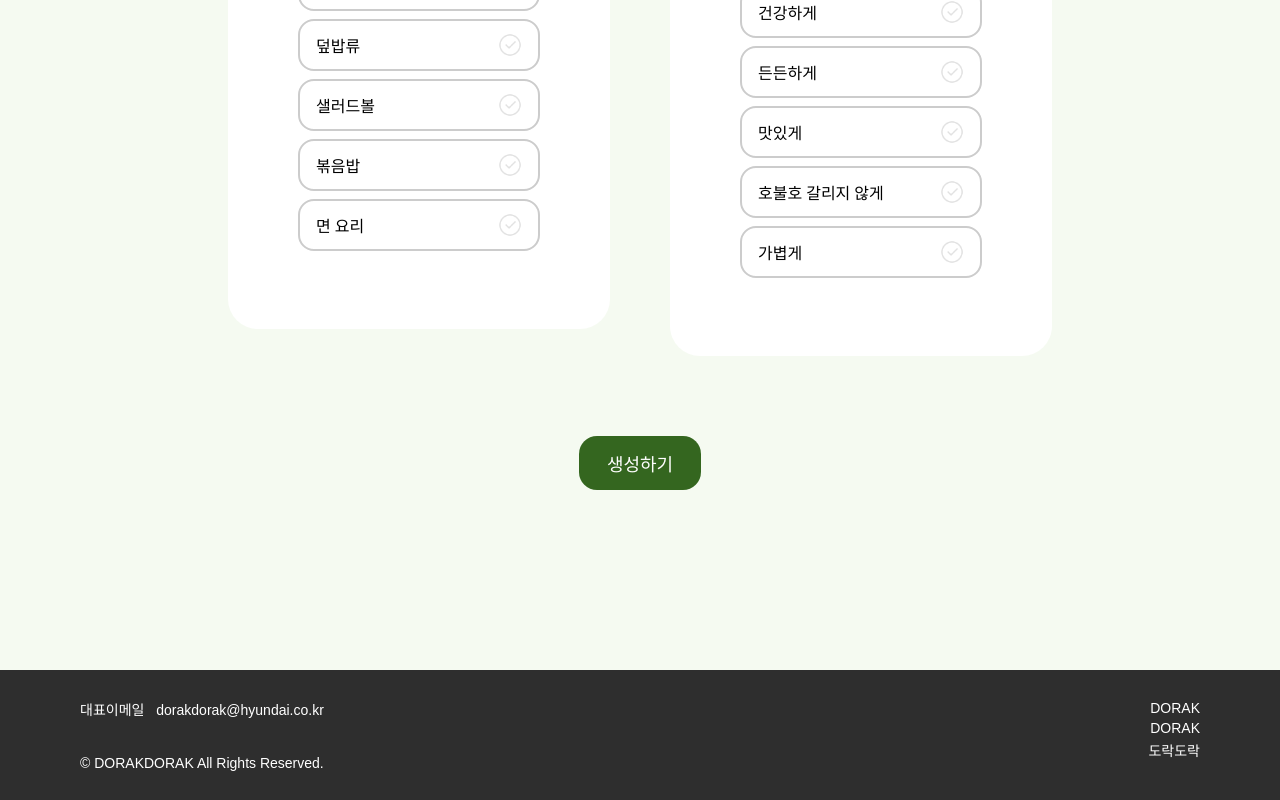
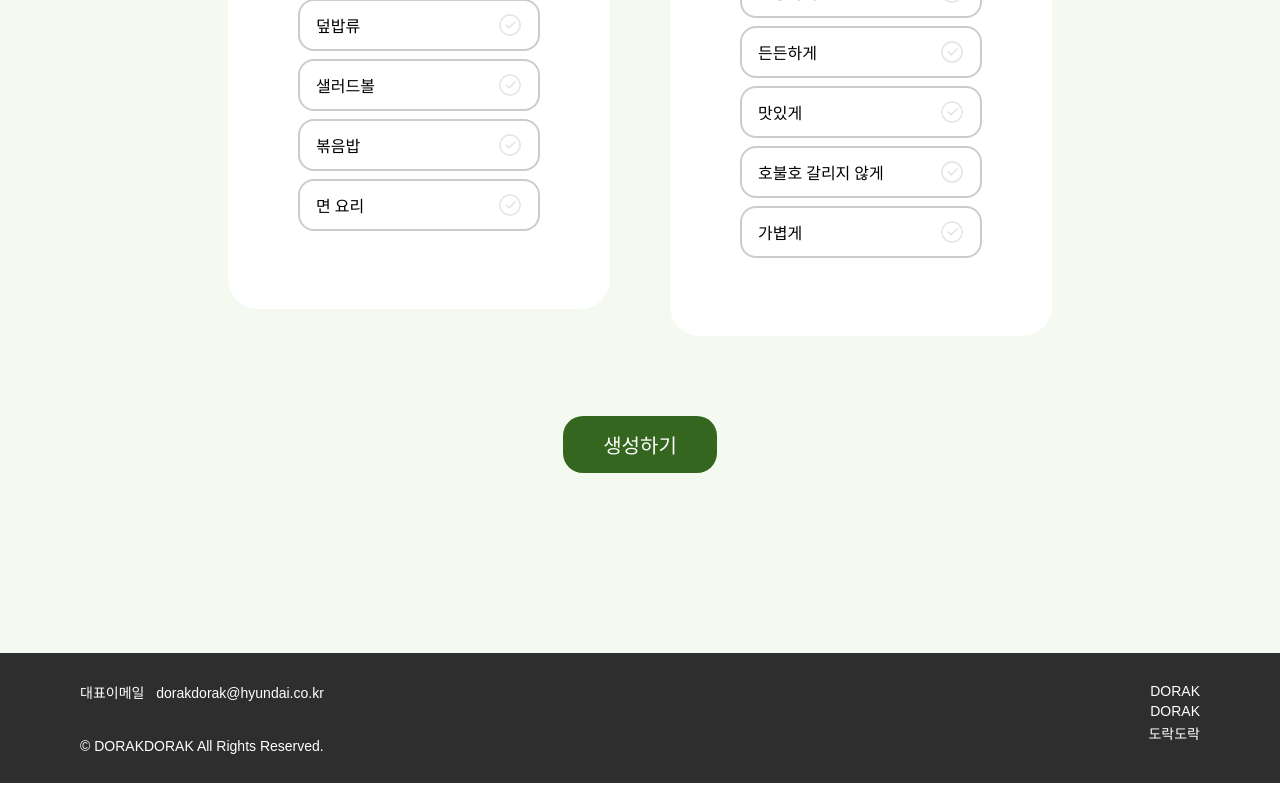
Before and after one commit to dorakdorak/dorakdorak-frontend, a React (Vite) app: page /custom-dosirak in a window 1280 px wide. Shown: the part 1700-2500 px from the top of the page. Built offline with nearby package versions, Linux system fonts and the light colour scheme; a web font is replaced by a local one.

Commit message:
[DESIGN] CSS 수정 (#22)

```diff
--- a/src/App.css
+++ b/src/App.css
@@ -16,7 +16,6 @@ body,
 .main-content {
   flex-grow: 1;
   width: 100%;
-  padding-top: 20px;
   padding-inline: 10vw;
   box-sizing: border-box;
 }
--- a/src/css/common/Button.module.css
+++ b/src/css/common/Button.module.css
@@ -20,8 +20,10 @@
   font-size: 16px;
 }
 .btnLg {
-  padding: 14px 28px;
-  font-size: 18px;
+  padding: 14px 40px;
+  font-size: 20px;
+  border-radius: 20px;
+  font-weight: 500;
 }
 
 /* 색상 variant */
```
